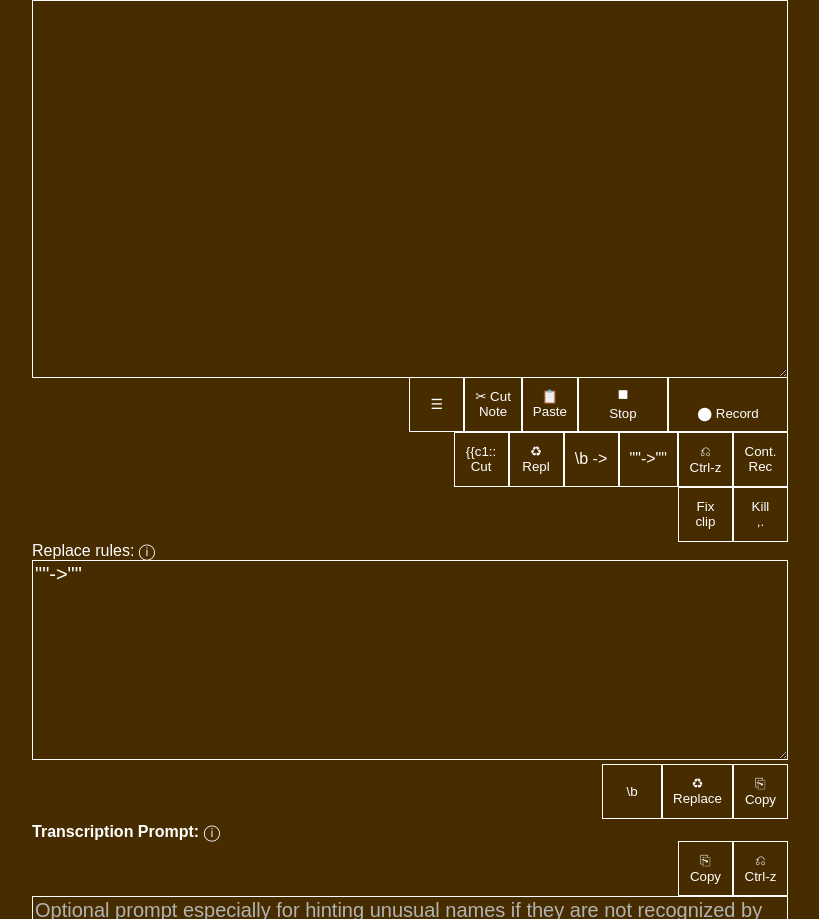
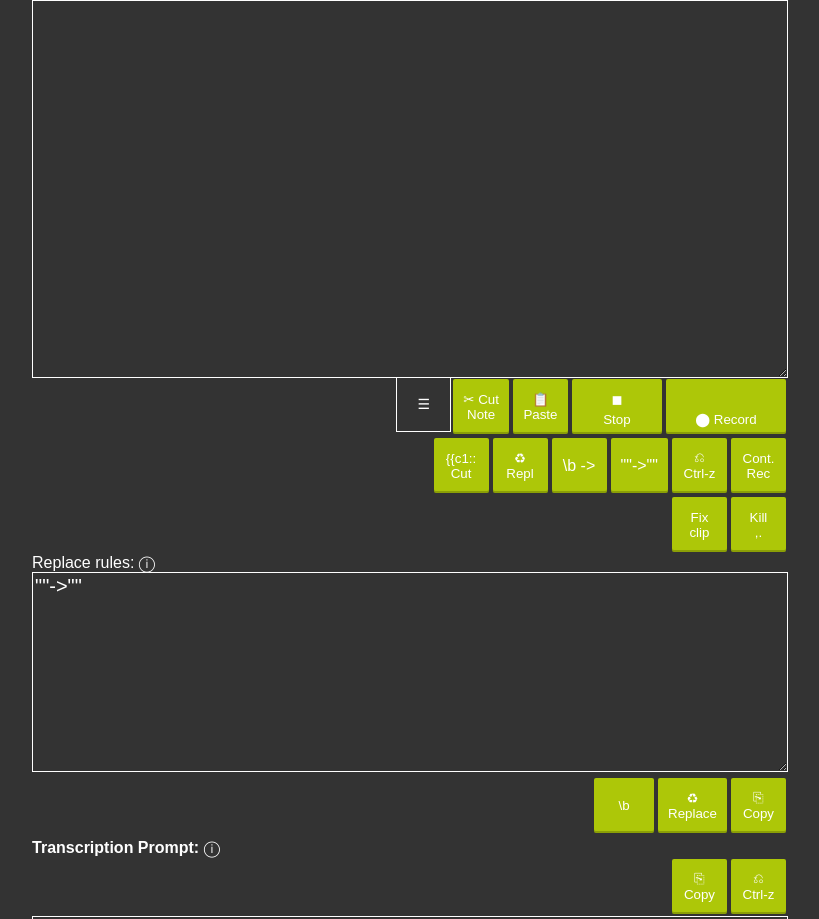
Before and after one commit to silidev/whisper-scratchpad, a website with bundled scripts: page index.html in a window 1280 px wide. Shown: the top 919 px of the page, without its empty margins (230-1049 px from the left). Built offline with nearby package versions, Linux system fonts and the light colour scheme.

Commit message:
new design

```diff
--- a/style.css
+++ b/style.css
@@ -5,7 +5,8 @@
  /*--mainColor: #ff0000; !*red*!*/
  /*--mainColor: #0f0;    !*green*!*/
  /*--mainColor: #00b2ff; !*blue*!*/
- --backgroundColor: #472c00;
+ /*--backgroundColor: #472c00; brown*/
+ --backgroundColor: #333333;
  --pausedBackgroundColor: #660000;
  --buttonHeight: 55px;
  --menuItemHeight: 44px;
@@ -186,16 +187,13 @@ textarea {
  min-width:var(--buttonHeight)
 }
 
-.heading {
- height: var(--buttonHeight);
-}
-
 .item:hover {
  cursor: default;
 }
 
 .heading {
  background-color: var(--backgroundColor);
+ height: var(--buttonHeight);
 }
 
 select, option {
@@ -208,3 +206,32 @@ select, option {
  justify-content: center;
  align-items: center;
 }
+
+button:hover, button:active {
+ box-shadow: none;
+}
+
+button, .buttonLikeBox {
+ border-radius: 2px;
+ box-shadow: 0 -2px 0 rgba(0,0,0,0.2) inset !important;
+ -moz-box-shadow: 0 -2px 0 rgba(0,0,0,0.2) inset;
+ display: inline-block;
+ -webkit-box-shadow: 0 1px 0 rgba(255,255,255,0.5) inset;
+ -webkit-transition: background-color 300ms ease-out;
+ -moz-transition: background-color 300ms ease-out;
+ transition: background-color 300ms ease-out;
+ padding-top: 0.8125em;
+ padding-bottom: 0.75em;
+ -webkit-appearance: none;
+ border-style: solid;
+ border-width: 0;
+ cursor: pointer;
+ line-height: normal;
+ position: relative;
+ text-decoration: none;
+ text-align: center;
+ background-color: #adc708;
+ border-color: #829606;
+ color: white;
+ margin: 2px 2px;
+}
```
